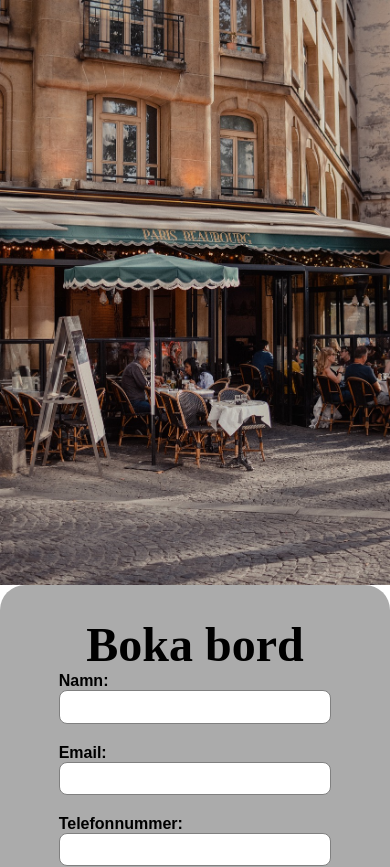
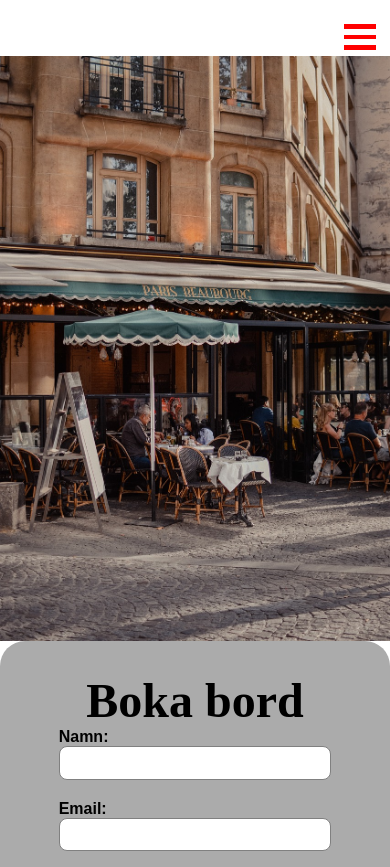
Before and after one commit to MarcusRei/Le-Restaurante, a React (Vite) app in the folder fed22s-therestaurant/: page /booking in a window 390 px wide. Shown: the top 867 px of the page. Built offline with nearby package versions, Linux system fonts and the light colour scheme; a web font is replaced by a local one.

Commit message:
refactor style nav mobile

```diff
--- a/fed22s-therestaurant/src/components/Layout.tsx
+++ b/fed22s-therestaurant/src/components/Layout.tsx
@@ -1,5 +1,5 @@
 import { Outlet } from "react-router-dom";
-import { HorizontalWrapper, Wrapper } from "./styled/Wrapper";
+import { HorizontalWrapper, NavWrapper, Wrapper } from "./styled/Wrapper";
 import { ImageBackground } from "./styled/ImageBackground";
 import { Footer } from "./Footer";
 import { ImageWrapper, StyledImage } from "./styled/ImageStyling";
@@ -10,6 +10,9 @@ export const Layout = () => {
   return (
     <>
       <HorizontalWrapper>
+        <NavWrapper>
+          <Navigation></Navigation>
+        </NavWrapper>
         <ImageWrapper>
           <StyledImage src="/assets/restaurant-4011989_1280.jpg"></StyledImage>
         </ImageWrapper>
--- a/fed22s-therestaurant/src/components/styled/Navbar.tsx
+++ b/fed22s-therestaurant/src/components/styled/Navbar.tsx
@@ -4,11 +4,13 @@ export const Navbar = styled.nav`
   padding-top: 1.5em;
   //height: 80px;
   background-color: transparent;
-  //  position: relative;
-  display: flex;
-  align-items: center;
-  justify-content: flex-end;
-  padding-right: 20px;
+  position: relative;
+  left: 21.5em;
+  //display: flex;
+  //align-items: center;
+  //justify-content: flex-end;
+  //padding-right: 20px;
+
   @media (min-width: 844px) {
     display: none;
   }
--- a/fed22s-therestaurant/src/components/styled/Wrapper.tsx
+++ b/fed22s-therestaurant/src/components/styled/Wrapper.tsx
@@ -6,6 +6,13 @@ export const Wrapper = styled.div`
     position: relative;
     left: 700px;
   }
+`;
+
+export const NavWrapper = styled.div`
+  display: flex;
+  flex-direction: row;
+  width: 100%;
+  align-items: flex-end;
 `;
 
 export const CenteringWrapper = styled.div`
```
